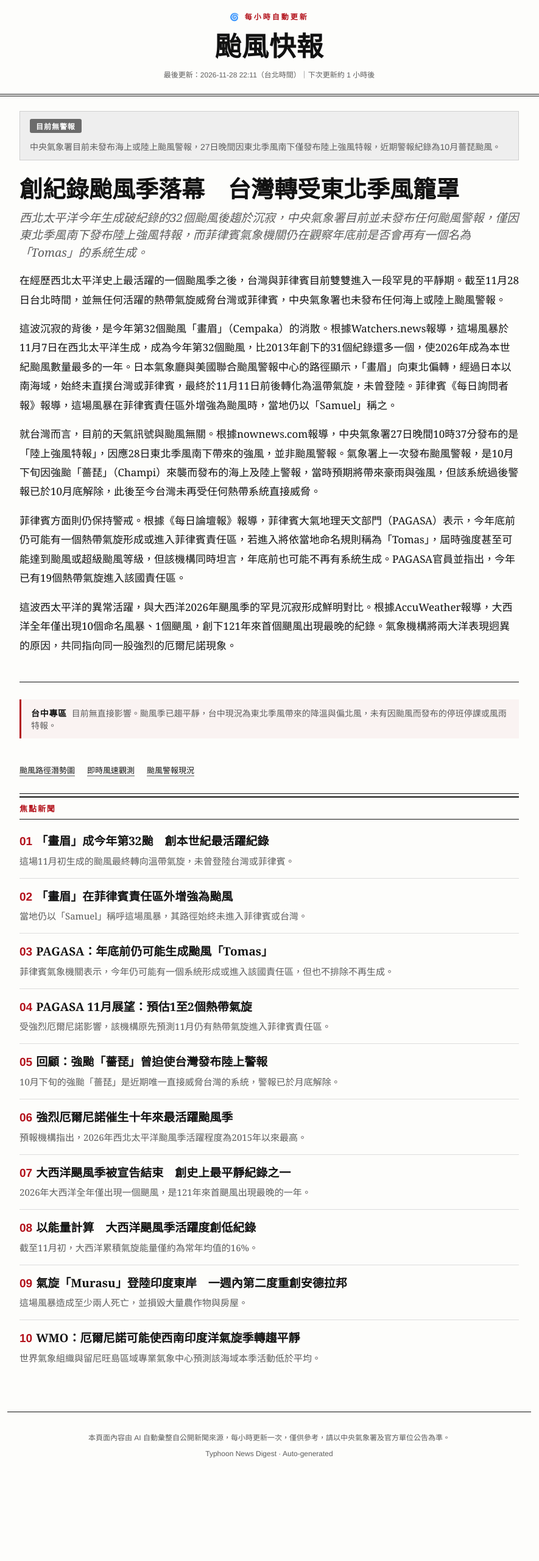
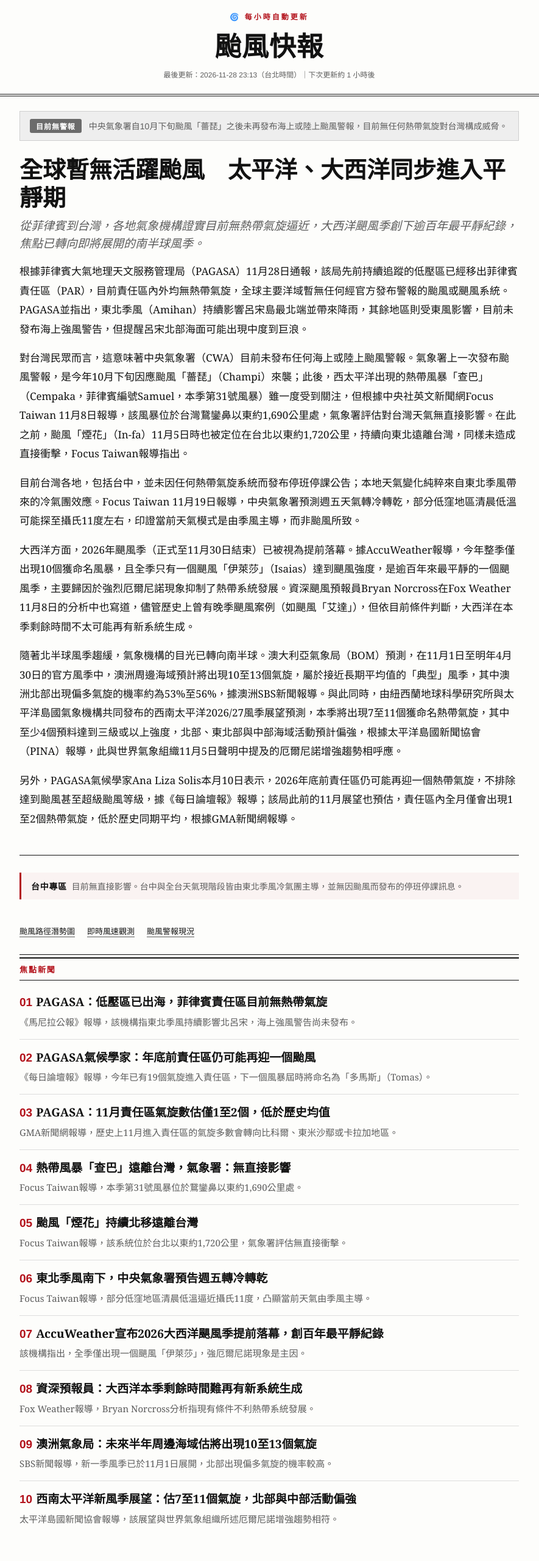
Before and after one commit to wangminglun/typhoon-news, a plain HTML site: page index.html in a window 1280 px wide. Shown: the top 2560 px of the page at 61% size, without its empty margins (198-1083 px from the left). Before the commit the page ends 2443 px from the top, so only its background shows below. Drawn offline with Linux system fonts and the light colour scheme.

Commit message:
Hourly update: no active typhoon worldwide; PAGASA/CWA alert-free, Atlantic season's quietest in a century
Co-Authored-By: Claude Sonnet 5 <noreply@anthropic.com>
Claude-Session: https://claude.ai/code/session_01N5TDVe6MuYCDafTHFxz9dX

```diff
--- a/index.html
+++ b/index.html
@@ -13,29 +13,30 @@
 <header class="masthead">
   <p class="kicker">🌀 每小時自動更新</p>
   <h1 class="site-title">颱風快報</h1>
-  <p class="meta">最後更新：2026-11-28 22:11（台北時間）｜下次更新約 1 小時後</p>
+  <p class="meta">最後更新：2026-11-28 23:13（台北時間）｜下次更新約 1 小時後</p>
 </header>
 
 <main>
   <div class="alert-bar alert-none">
     <span class="alert-badge">目前無警報</span>
-    <span class="alert-desc">中央氣象署目前未發布海上或陸上颱風警報，27日晚間因東北季風南下僅發布陸上強風特報，近期警報紀錄為10月薔琵颱風。</span>
+    <span class="alert-desc">中央氣象署自10月下旬颱風「薔琵」之後未再發布海上或陸上颱風警報，目前無任何熱帶氣旋對台灣構成威脅。</span>
   </div>
 
   <article class="headline-story">
-    <h2>創紀錄颱風季落幕　台灣轉受東北季風籠罩</h2>
-    <p class="dek">西北太平洋今年生成破紀錄的32個颱風後趨於沉寂，中央氣象署目前並未發布任何颱風警報，僅因東北季風南下發布陸上強風特報，而菲律賓氣象機關仍在觀察年底前是否會再有一個名為「Tomas」的系統生成。</p>
+    <h2>全球暫無活躍颱風　太平洋、大西洋同步進入平靜期</h2>
+    <p class="dek">從菲律賓到台灣，各地氣象機構證實目前無熱帶氣旋逼近，大西洋颶風季創下逾百年最平靜紀錄，焦點已轉向即將展開的南半球風季。</p>
     <div class="body">
-      <p>在經歷西北太平洋史上最活躍的一個颱風季之後，台灣與菲律賓目前雙雙進入一段罕見的平靜期。截至11月28日台北時間，並無任何活躍的熱帶氣旋威脅台灣或菲律賓，中央氣象署也未發布任何海上或陸上颱風警報。</p>
-      <p>這波沉寂的背後，是今年第32個颱風「畫眉」（Cempaka）的消散。根據Watchers.news報導，這場風暴於11月7日在西北太平洋生成，成為今年第32個颱風，比2013年創下的31個紀錄還多一個，使2026年成為本世紀颱風數量最多的一年。日本氣象廳與美國聯合颱風警報中心的路徑顯示，「畫眉」向東北偏轉，經過日本以南海域，始終未直撲台灣或菲律賓，最終於11月11日前後轉化為溫帶氣旋，未曾登陸。菲律賓《每日詢問者報》報導，這場風暴在菲律賓責任區外增強為颱風時，當地仍以「Samuel」稱之。</p>
-      <p>就台灣而言，目前的天氣訊號與颱風無關。根據nownews.com報導，中央氣象署27日晚間10時37分發布的是「陸上強風特報」，因應28日東北季風南下帶來的強風，並非颱風警報。氣象署上一次發布颱風警報，是10月下旬因強颱「薔琵」（Champi）來襲而發布的海上及陸上警報，當時預期將帶來豪雨與強風，但該系統過後警報已於10月底解除，此後至今台灣未再受任何熱帶系統直接威脅。</p>
-      <p>菲律賓方面則仍保持警戒。根據《每日論壇報》報導，菲律賓大氣地理天文部門（PAGASA）表示，今年底前仍可能有一個熱帶氣旋形成或進入菲律賓責任區，若進入將依當地命名規則稱為「Tomas」，屆時強度甚至可能達到颱風或超級颱風等級，但該機構同時坦言，年底前也可能不再有系統生成。PAGASA官員並指出，今年已有19個熱帶氣旋進入該國責任區。</p>
-      <p>這波西太平洋的異常活躍，與大西洋2026年颶風季的罕見沉寂形成鮮明對比。根據AccuWeather報導，大西洋全年僅出現10個命名風暴、1個颶風，創下121年來首個颶風出現最晚的紀錄。氣象機構將兩大洋表現迥異的原因，共同指向同一股強烈的厄爾尼諾現象。</p>
+      <p>根據菲律賓大氣地理天文服務管理局（PAGASA）11月28日通報，該局先前持續追蹤的低壓區已經移出菲律賓責任區（PAR），目前責任區內外均無熱帶氣旋，全球主要洋域暫無任何經官方發布警報的颱風或颶風系統。PAGASA並指出，東北季風（Amihan）持續影響呂宋島最北端並帶來降雨，其餘地區則受東風影響，目前未發布海上強風警告，但提醒呂宋北部海面可能出現中度到巨浪。</p>
+      <p>對台灣民眾而言，這意味著中央氣象署（CWA）目前未發布任何海上或陸上颱風警報。氣象署上一次發布颱風警報，是今年10月下旬因應颱風「薔琵」（Champi）來襲；此後，西太平洋出現的熱帶風暴「查巴」（Cempaka，菲律賓編號Samuel，本季第31號風暴）雖一度受到關注，但根據中央社英文新聞網Focus Taiwan 11月8日報導，該風暴位於台灣鵞鑾鼻以東約1,690公里處，氣象署評估對台灣天氣無直接影響。在此之前，颱風「煙花」（In-fa）11月5日時也被定位在台北以東約1,720公里，持續向東北遠離台灣，同樣未造成直接衝擊，Focus Taiwan報導指出。</p>
+      <p>目前台灣各地，包括台中，並未因任何熱帶氣旋系統而發布停班停課公告；本地天氣變化純粹來自東北季風帶來的冷氣團效應。Focus Taiwan 11月19日報導，中央氣象署預測週五天氣轉冷轉乾，部分低窪地區清晨低溫可能探至攝氏11度左右，印證當前天氣模式是由季風主導，而非颱風所致。</p>
+      <p>大西洋方面，2026年颶風季（正式至11月30日結束）已被視為提前落幕。據AccuWeather報導，今年整季僅出現10個獲命名風暴，且全季只有一個颶風「伊萊莎」（Isaias）達到颶風強度，是逾百年來最平靜的一個颶風季，主要歸因於強烈厄爾尼諾現象抑制了熱帶系統發展。資深颶風預報員Bryan Norcross在Fox Weather 11月8日的分析中也寫道，儘管歷史上曾有晚季颶風案例（如颶風「艾達」），但依目前條件判斷，大西洋在本季剩餘時間不太可能再有新系統生成。</p>
+      <p>隨著北半球風季趨緩，氣象機構的目光已轉向南半球。澳大利亞氣象局（BOM）預測，在11月1日至明年4月30日的官方風季中，澳洲周邊海域預計將出現10至13個氣旋，屬於接近長期平均值的「典型」風季，其中澳洲北部出現偏多氣旋的機率約為53%至56%，據澳洲SBS新聞報導。與此同時，由紐西蘭地球科學研究所與太平洋島國氣象機構共同發布的西南太平洋2026/27風季展望預測，本季將出現7至11個獲命名熱帶氣旋，其中至少4個預料達到三級或以上強度，北部、東北部與中部海域活動預計偏強，根據太平洋島國新聞協會（PINA）報導，此與世界氣象組織11月5日聲明中提及的厄爾尼諾增強趨勢相呼應。</p>
+      <p>另外，PAGASA氣候學家Ana Liza Solis本月10日表示，2026年底前責任區仍可能再迎一個熱帶氣旋，不排除達到颱風甚至超級颱風等級，據《每日論壇報》報導；該局此前的11月展望也預估，責任區內全月僅會出現1至2個熱帶氣旋，低於歷史同期平均，根據GMA新聞網報導。</p>
     </div>
   </article>
 
   <div class="region-watch">
-    <span class="region-label">台中專區</span>目前無直接影響。颱風季已趨平靜，台中現況為東北季風帶來的降溫與偏北風，未有因颱風而發布的停班停課或風雨特報。
+    <span class="region-label">台中專區</span>目前無直接影響。台中與全台天氣現階段皆由東北季風冷氣團主導，並無因颱風而發布的停班停課訊息。
   </div>
 
   <div class="quick-links">
@@ -47,44 +48,44 @@
   <h3 class="section-label">焦點新聞</h3>
   <ol class="news-list">
     <li>
-      <a class="title-link" href="https://watchers.news/epicenter/typhoon-cempaka-spun-up-over-the-western-north-pacific-on-7-november-2026-it-is-now-the-32nd-typhoon-of-the-year-more-than-any-year-this-century-one-past-the-31-counted-in-2013/" target="_blank" rel="noopener"><span class="rank">01</span>「畫眉」成今年第32颱　創本世紀最活躍紀錄</a>
-      <p class="dek">這場11月初生成的颱風最終轉向溫帶氣旋，未曾登陸台灣或菲律賓。</p>
+      <a class="title-link" href="https://mb.com.ph/2026/11/28/lpa-exits-monitoring-domain-no-cyclone-near-parpagasa" target="_blank" rel="noopener"><span class="rank">01</span>PAGASA：低壓區已出海，菲律賓責任區目前無熱帶氣旋</a>
+      <p class="dek">《馬尼拉公報》報導，該機構指東北季風持續影響北呂宋，海上強風警告尚未發布。</p>
     </li>
     <li>
-      <a class="title-link" href="https://newsinfo.inquirer.net/2338055/cempaka-intensifies-into-typhoon-outside-par" target="_blank" rel="noopener"><span class="rank">02</span>「畫眉」在菲律賓責任區外增強為颱風</a>
-      <p class="dek">當地仍以「Samuel」稱呼這場風暴，其路徑始終未進入菲律賓或台灣。</p>
+      <a class="title-link" href="https://tribune.net.ph/2026/11/10/pagasa-another-typhoon-possible-before-end-of-2026" target="_blank" rel="noopener"><span class="rank">02</span>PAGASA氣候學家：年底前責任區仍可能再迎一個颱風</a>
+      <p class="dek">《每日論壇報》報導，今年已有19個氣旋進入責任區，下一個風暴屆時將命名為「多馬斯」（Tomas）。</p>
     </li>
     <li>
-      <a class="title-link" href="https://tribune.net.ph/2026/11/10/pagasa-another-typhoon-possible-before-end-of-2026" target="_blank" rel="noopener"><span class="rank">03</span>PAGASA：年底前仍可能生成颱風「Tomas」</a>
-      <p class="dek">菲律賓氣象機關表示，今年仍可能有一個系統形成或進入該國責任區，但也不排除不再生成。</p>
+      <a class="title-link" href="https://www.gmanetwork.com/news/weather/content/1007988/pagasa-sees-1-2-tropical-cyclones-in-par-in-november-2026/story/" target="_blank" rel="noopener"><span class="rank">03</span>PAGASA：11月責任區氣旋數估僅1至2個，低於歷史均值</a>
+      <p class="dek">GMA新聞網報導，歷史上11月進入責任區的氣旋多數會轉向比科爾、東米沙鄢或卡拉加地區。</p>
     </li>
     <li>
-      <a class="title-link" href="https://www.gmanetwork.com/news/weather/content/1007988/pagasa-sees-1-2-tropical-cyclones-in-par-in-november-2026/story/" target="_blank" rel="noopener"><span class="rank">04</span>PAGASA 11月展望：預估1至2個熱帶氣旋</a>
-      <p class="dek">受強烈厄爾尼諾影響，該機構原先預測11月仍有熱帶氣旋進入菲律賓責任區。</p>
+      <a class="title-link" href="https://focustaiwan.tw/society/202611080013" target="_blank" rel="noopener"><span class="rank">04</span>熱帶風暴「查巴」遠離台灣，氣象署：無直接影響</a>
+      <p class="dek">Focus Taiwan報導，本季第31號風暴位於鵞鑾鼻以東約1,690公里處。</p>
     </li>
     <li>
-      <a class="title-link" href="https://www.thestar.com.my/news/world/2026/10/22/taiwan-issues-land-warning-ahead-of-arrival-of-powerful-typhoon-champi" target="_blank" rel="noopener"><span class="rank">05</span>回顧：強颱「薔琵」曾迫使台灣發布陸上警報</a>
-      <p class="dek">10月下旬的強颱「薔琵」是近期唯一直接威脅台灣的系統，警報已於月底解除。</p>
+      <a class="title-link" href="https://focustaiwan.tw/society/202611050004" target="_blank" rel="noopener"><span class="rank">05</span>颱風「煙花」持續北移遠離台灣</a>
+      <p class="dek">Focus Taiwan報導，該系統位於台北以東約1,720公里，氣象署評估無直接衝擊。</p>
     </li>
     <li>
-      <a class="title-link" href="https://www.insurancejournal.com/news/international/2026/05/13/869630.htm" target="_blank" rel="noopener"><span class="rank">06</span>強烈厄爾尼諾催生十年來最活躍颱風季</a>
-      <p class="dek">預報機構指出，2026年西北太平洋颱風季活躍程度為2015年以來最高。</p>
+      <a class="title-link" href="https://focustaiwan.tw/society/202611190005" target="_blank" rel="noopener"><span class="rank">06</span>東北季風南下，中央氣象署預告週五轉冷轉乾</a>
+      <p class="dek">Focus Taiwan報導，部分低窪地區清晨低溫逼近攝氏11度，凸顯當前天氣由季風主導。</p>
     </li>
     <li>
-      <a class="title-link" href="https://www.accuweather.com/en/hurricane/2026-atlantic-hurricane-season-is-over/1955742" target="_blank" rel="noopener"><span class="rank">07</span>大西洋颶風季被宣告結束　創史上最平靜紀錄之一</a>
-      <p class="dek">2026年大西洋全年僅出現一個颶風，是121年來首颶風出現最晚的一年。</p>
+      <a class="title-link" href="https://www.accuweather.com/en/hurricane/2026-atlantic-hurricane-season-is-over/1955742" target="_blank" rel="noopener"><span class="rank">07</span>AccuWeather宣布2026大西洋颶風季提前落幕，創百年最平靜紀錄</a>
+      <p class="dek">該機構指出，全季僅出現一個颶風「伊萊莎」，強厄爾尼諾現象是主因。</p>
     </li>
     <li>
-      <a class="title-link" href="https://www.fox10tv.com/2026/11/04/2026-atlantic-hurricane-season-among-least-active-when-measured-by-ace/?outputType=amp" target="_blank" rel="noopener"><span class="rank">08</span>以能量計算　大西洋颶風季活躍度創低紀錄</a>
-      <p class="dek">截至11月初，大西洋累積氣旋能量僅約為常年均值的16%。</p>
+      <a class="title-link" href="https://www.foxweather.com/weather-news/bryan-norcross-hurricane-analysis-november-8-2026" target="_blank" rel="noopener"><span class="rank">08</span>資深預報員：大西洋本季剩餘時間難再有新系統生成</a>
+      <p class="dek">Fox Weather報導，Bryan Norcross分析指現有條件不利熱帶系統發展。</p>
     </li>
     <li>
-      <a class="title-link" href="https://www.aljazeera.com/amp/news/2026/11/3/cyclone-murasu-makes-landfall-on-indias-eastern-coast" target="_blank" rel="noopener"><span class="rank">09</span>氣旋「Murasu」登陸印度東岸　一週內第二度重創安德拉邦</a>
-      <p class="dek">這場風暴造成至少兩人死亡，並損毀大量農作物與房屋。</p>
+      <a class="title-link" href="https://www.sbs.com.au/news/article/up-to-13-cyclones-expected-around-australia-in-the-next-six-months-bom/xgu1pjfhz" target="_blank" rel="noopener"><span class="rank">09</span>澳洲氣象局：未來半年周邊海域估將出現10至13個氣旋</a>
+      <p class="dek">SBS新聞報導，新一季風季已於11月1日展開，北部出現偏多氣旋的機率較高。</p>
     </li>
     <li>
-      <a class="title-link" href="https://wmo.int/media/news/el-nino-will-unleash-multiple-hazards-south-west-indian-ocean-region" target="_blank" rel="noopener"><span class="rank">10</span>WMO：厄爾尼諾可能使西南印度洋氣旋季轉趨平靜</a>
-      <p class="dek">世界氣象組織與留尼旺島區域專業氣象中心預測該海域本季活動低於平均。</p>
+      <a class="title-link" href="https://pina.com.fj/?p=76805" target="_blank" rel="noopener"><span class="rank">10</span>西南太平洋新風季展望：估7至11個氣旋，北部與中部活動偏強</a>
+      <p class="dek">太平洋島國新聞協會報導，該展望與世界氣象組織所述厄爾尼諾增強趨勢相符。</p>
     </li>
   </ol>
 </main>
```
Also changed, not shown: data/latest.json (+40 -39 lines), fb_post.txt.
